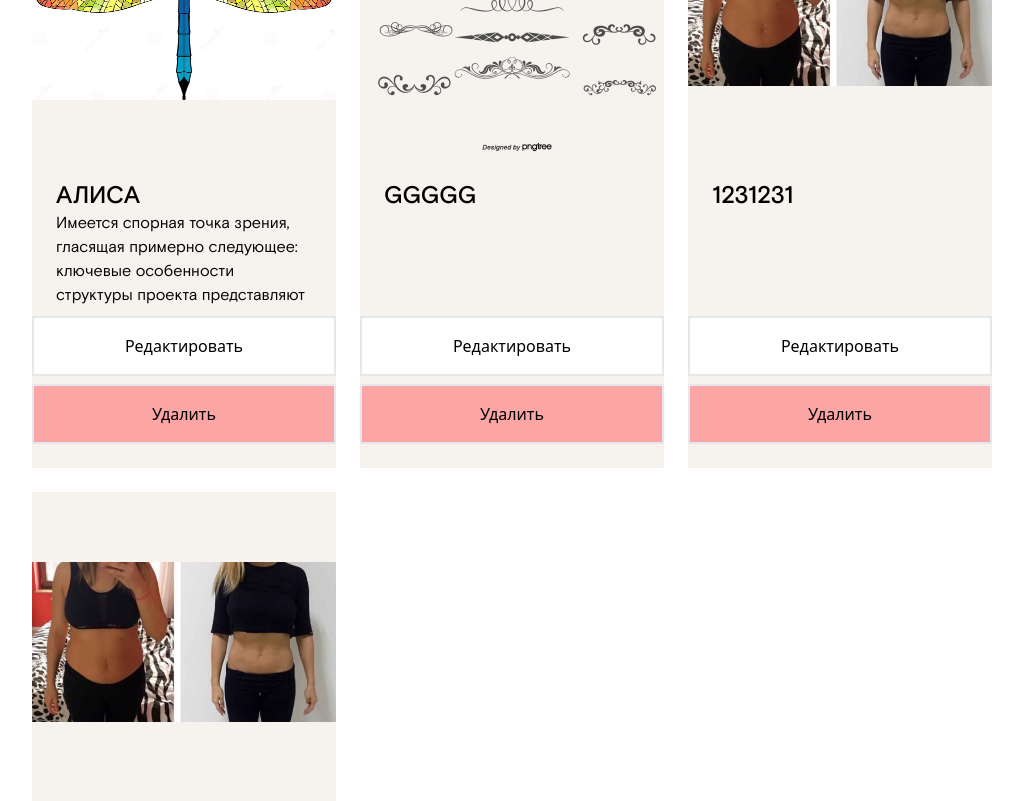
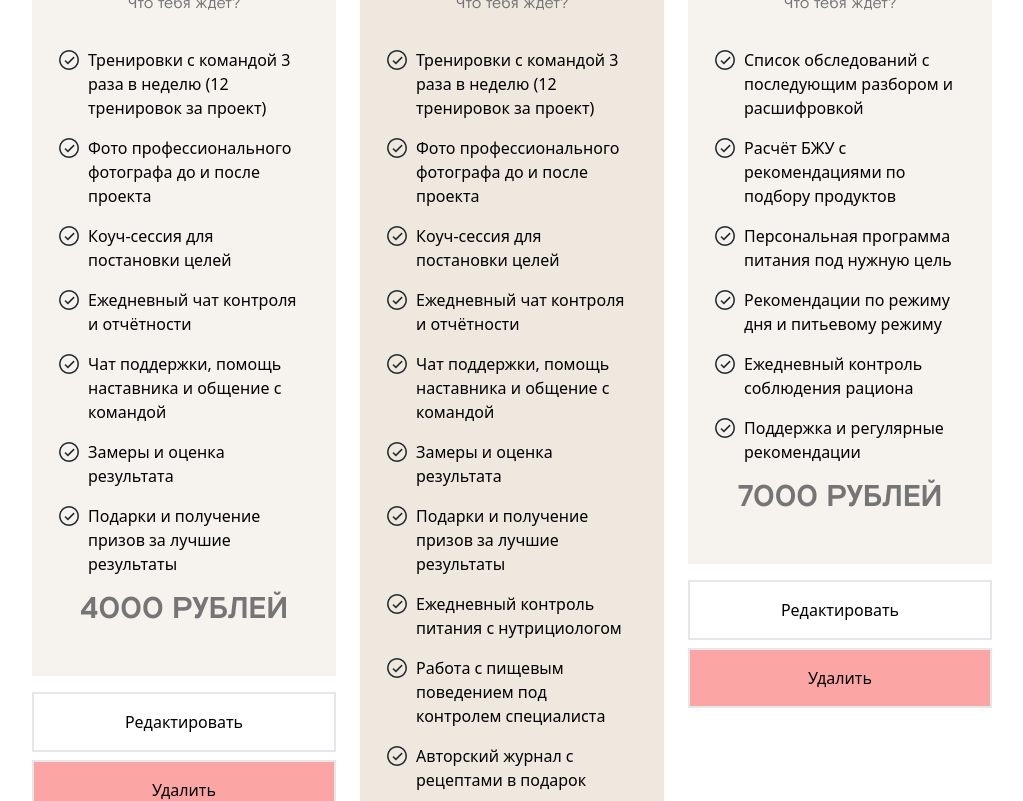
Before and after one commit to goodman222/transform, a Vue app in the folder transform/: page /admin in a window 1280 px wide. Shown: the part 460-1261 px from the top of the page, without its empty margins (128-1151 px from the left). Built offline with nearby package versions, Linux system fonts and the light colour scheme.

Commit message:
редактирование тарифов без добавления и сохранения

```diff
--- a/transform/back/db/tariffs.json
+++ b/transform/back/db/tariffs.json
@@ -2,13 +2,37 @@
   {
     "name": "Базовая программа",
     "contnet": [
-      "Тренировки с командой 3 раза в неделю (12 тренировок за проект)",
-      "Фото профессионального фотографа до и после проекта",
-      "Коуч-сессия для постановки целей",
-      "Ежедневный чат контроля и отчётности",
-      "Чат поддержки, помощь наставника и общение с командой",
-      "Замеры и оценка результата",
-      "Подарки и получение призов за лучшие результаты"
+      {
+        "value": "Тренировки с командой 3 раза в неделю (12 тренировок за проект)",
+        "id": 0,
+        "isEdited": false
+      },
+      {
+        "value": "Фото профессионального фотографа до и после проекта",
+        "id": 1,
+        "isEdited": false
+      },
+      {
+        "value": "Коуч-сессия для постановки целей",
+        "id": 2,
+        "isEdited": false
+      },
+      {
+        "value": "Ежедневный чат контроля и отчётности",
+        "id": 3,
+        "isEdited": false
+      },
+      {
+        "value": "Чат поддержки, помощь наставника и общение с командой",
+        "id": 4,
+        "isEdited": false
+      },
+      { "value": "Замеры и оценка результата", "id": 5, "isEdited": false },
+      {
+        "value": "Подарки и получение призов за лучшие результаты",
+        "id": 6,
+        "isEdited": false
+      }
     ],
     "cost": 4000,
     "bgColor": "#F6F3EF"
@@ -17,17 +41,61 @@
   {
     "name": "Расширенная программа",
     "contnet": [
-      "Тренировки с командой 3 раза в неделю (12 тренировок за проект)",
-      "Фото профессионального фотографа до и после проекта",
-      "Коуч-сессия для постановки целей",
-      "Ежедневный чат контроля и отчётности",
-      "Чат поддержки, помощь наставника и общение с командой",
-      "Замеры и оценка результата",
-      "Подарки и получение призов за лучшие результаты",
-      "Ежедневный контроль питания с нутрициологом",
-      "Работа с пищевым поведением под контролем специалиста",
-      "Авторский журнал с рецептами в подарок",
-      "Очные лекции с полезными знаниями про работу организма"
+      {
+        "value": "Тренировки с командой 3 раза в неделю (12 тренировок за проект)",
+        "id": 0,
+        "isEdited": false
+      },
+      {
+        "value": "Фото профессионального фотографа до и после проекта",
+        "id": 1,
+        "isEdited": false
+      },
+      {
+        "value": "Коуч-сессия для постановки целей",
+        "id": 2,
+        "isEdited": false
+      },
+      {
+        "value": "Ежедневный чат контроля и отчётности",
+        "id": 3,
+        "isEdited": false
+      },
+      {
+        "value": "Чат поддержки, помощь наставника и общение с командой",
+        "id": 4,
+        "isEdited": false
+      },
+      {
+        "value": "Замеры и оценка результата",
+        "id": 5,
+        "isEdited": false
+      },
+      {
+        "value": "Подарки и получение призов за лучшие результаты",
+        "id": 6,
+        "isEdited": false
+      },
+      {
+        "value": "Ежедневный контроль питания с нутрициологом",
+        "id": 7,
+        "isEdited": false
+      },
+      {
+        "value": "Работа с пищевым поведением под контролем специалиста",
+        "id": 8,
+        "isEdited": false
+      },
+      {
+        "value": "Авторский журнал с рецептами в подарок",
+        "id": 9,
+        "isEdited": false
+      },
+      {
+        "value": "Очные лекции с полезными знаниями про работу организма",
+        "id": 10,
+        "isEdited": false
+      }
     ],
     "cost": 5000,
     "bgColor": "#EFE8DF"
@@ -36,12 +104,36 @@
   {
     "name": "Индивидуальное наставничество",
     "contnet": [
-      "Список обследований с последующим разбором и расшифровкой",
-      "Расчёт БЖУ с рекомендациями по подбору продуктов",
-      "Персональная программа питания под нужную цель",
-      "Рекомендации по режиму дня и питьевому режиму",
-      "Ежедневный контроль соблюдения рациона",
-      "Поддержка и регулярные рекомендации"
+      {
+        "value": "Список обследований с последующим разбором и расшифровкой",
+        "id": 0,
+        "isEdited": false
+      },
+      {
+        "value": "Расчёт БЖУ с рекомендациями по подбору продуктов",
+        "id": 1,
+        "isEdited": false
+      },
+      {
+        "value": "Персональная программа питания под нужную цель",
+        "id": 2,
+        "isEdited": false
+      },
+      {
+        "value": "Рекомендации по режиму дня и питьевому режиму",
+        "id": 3,
+        "isEdited": false
+      },
+      {
+        "value": "Ежедневный контроль соблюдения рациона",
+        "id": 4,
+        "isEdited": false
+      },
+      {
+        "value": "Поддержка и регулярные рекомендации",
+        "id": 5,
+        "isEdited": false
+      }
     ],
     "cost": 7000,
     "bgColor": "#F6F3EF"
--- /dev/null
+++ b/transform/src/components/Admin/TariffItemAdmin.vue
@@ -0,0 +1,107 @@
+<script setup>
+import { useTransformStore } from "./../../store/TransformStore";
+import { ref } from "vue";
+const transformStore = useTransformStore();
+
+const { tariff, index } = defineProps({
+  tariff: Object,
+  index: Number,
+});
+
+const emits = defineEmits(["delete", "uploadPhoto"]);
+
+const isEdited = ref(false);
+
+function addContentItem() {
+  let itemId;
+  if (tariff.contnet.length) {
+    itemId = tariff.contnet[tariff.contnet.length - 1]["id"] + 1;
+  } else {
+    itemId = 0;
+  }
+  tariff.contnet.push({
+    value: "",
+    isEdited: true,
+    id: itemId,
+  });
+}
+</script>
+
+<template>
+  <div class="">
+    <div
+      class="flex flex-col justify-between items-center w-full min-h-[572px] px-8 py-12"
+      :style="{ backgroundColor: tariff.bgColor }"
+    >
+      <div>
+        <input
+          type="text"
+          v-if="isEdited"
+          :placeholder="tariff.name"
+          v-model="tariff.name"
+        />
+        <h2
+          v-else
+          class="font-main text-2xl font-medium uppercase text-center mb-6"
+        >
+          {{ tariff.name }}
+        </h2>
+
+        <p class="font-main text-base text-grey text-center mb-8">
+          Что тебя ждёт?
+        </p>
+
+        <ul v-if="isEdited" class="list-none">
+          <li
+            v-for="(item, index) in tariff.contnet"
+            :key="item.id"
+            class="flex flex-col align-center list-none mb-4 before:content-none"
+          >
+            <input type="text" v-if="item.isEdited" v-model="item.value" />
+
+            <p v-else>{{ item.value }}</p>
+            <div>
+              <button class="mr-4" @click="item.isEdited = !item.isEdited">
+                <img src="../../assets/img/pencil.png" alt="" class="w-5 h-5" />
+              </button>
+              <button @click="tariff.contnet.splice(index, 1)">
+                <img src="../../assets/img/bin.png" class="w-5 h-5" />
+              </button>
+            </div>
+          </li>
+        </ul>
+
+        <button v-if="isEdited" @click="addContentItem" class="mb-2 underline">
+          Добавить
+        </button>
+
+        <ul v-else>
+          <li
+            v-for="(item, index) in tariff.contnet"
+            :key="index"
+            class="flex flex-row align-center before:content-[url('./assets/img/check.png')] before:pt-[2px] before:mr-1 mb-4"
+          >
+            {{ item.value }}
+          </li>
+        </ul>
+      </div>
+      <input
+        type="text"
+        v-if="isEdited"
+        :placeholder="tariff.cost"
+        v-model="tariff.cost"
+      />
+      <p v-else class="uppercase text-grey font-main text-3xl font-bold">
+        {{ tariff.cost }} рублей
+      </p>
+    </div>
+    <div class="w-full flex flex-col mt-4">
+      <button @click="isEdited = !isEdited" class="p-4 bg-white border-2 mb-2">
+        {{ isEdited ? "Сохранить" : "Редактировать" }}
+      </button>
+      <button @click="emits('delete')" class="p-4 bg-red-300 border-2">
+        Удалить
+      </button>
+    </div>
+  </div>
+</template>
--- /dev/null
+++ b/transform/src/components/Admin/TariffsAdminPage.vue
@@ -0,0 +1,42 @@
+<script setup>
+import { storeToRefs } from "pinia";
+import { useTariffsStore } from "../../store/TariffsStore";
+const tariffsStore = useTariffsStore();
+import TariffItemAdmin from "./TariffItemAdmin.vue";
+
+let { tariffs } = storeToRefs(tariffsStore);
+
+function deleteTariff(index) {
+  console.log("delete item");
+  console.log(tariffs.value);
+  tariffs.value.splice(index, 1);
+}
+</script>
+
+<template>
+  <section class="px-20">
+    <SectionHeader>Программы</SectionHeader>
+    <div
+      class="w-full grid grid-rows-1 gap-x-6"
+      :style="{ gridTemplateColumns: `repeat(${tariffs.length}, 1fr)` }"
+    >
+      <TariffItemAdmin
+        v-for="(item, index) in tariffs"
+        :key="index"
+        :tariff="item"
+        @delete="deleteTariff(index)"
+      />
+    </div>
+    <div class="flex flex-row justify-center mt-3">
+      <button @click="addItem()" class="p-4 bg-white border-2 mb-2">
+        Добавить
+      </button>
+      <button
+        @click="saveChanges()"
+        class="p-4 bg-green-500 border-2 mb-2 ml-1"
+      >
+        Сохранить
+      </button>
+    </div>
+  </section>
+</template>
--- a/transform/src/components/global/AdminPage.vue
+++ b/transform/src/components/global/AdminPage.vue
@@ -1,6 +1,7 @@
 <script setup>
 import AdminMenu from "../Admin/AdminMenu.vue";
 import ResultsAdminPage from "../Admin/ResultsAdminPage.vue";
+import TariffsAdminPage from "../Admin/TariffsAdminPage.vue";
 
 import { useAdminStore } from "../../store/AdminStore";
 const adminStore = useAdminStore();
@@ -9,6 +10,7 @@ const adminStore = useAdminStore();
 <template>
   <div class="p-20">
     <AdminMenu></AdminMenu>
-    <ResultsAdminPage />
+    <ResultsAdminPage v-if="adminStore.currentPage === 'results'" />
+    <TariffsAdminPage v-if="adminStore.currentPage === 'tariffs'" />
   </div>
 </template>
--- a/transform/src/components/global/TariffItem.vue
+++ b/transform/src/components/global/TariffItem.vue
@@ -26,7 +26,7 @@ const { tariff } = defineProps({
             :key="index"
             class="flex flex-row align-center before:content-[url('./assets/img/check.png')] before:pt-[2px] before:mr-1 mb-4"
           >
-            {{ item }}
+            {{ item.value }}
           </li>
         </ul>
       </div>
--- a/transform/src/components/global/TariffsBlock.vue
+++ b/transform/src/components/global/TariffsBlock.vue
@@ -15,7 +15,7 @@ let { tariffs } = storeToRefs(tariffsStore);
     >
       <TariffItem
         v-for="(item, index) in tariffs"
-        :key="index"
+        :key="item.id"
         :tariff="item"
       />
     </div>
--- a/transform/src/store/AdminStore.js
+++ b/transform/src/store/AdminStore.js
@@ -2,6 +2,6 @@ import { defineStore } from "pinia";
 
 export const useAdminStore = defineStore("AdminStore", {
   state: () => ({
-    currentPage: "coaches",
+    currentPage: "tariffs",
   }),
 });
```
Also changed, not shown: transform/ToDo.txt, transform/src/assets/img/bin.png (added), transform/src/assets/img/pencil.png (added).
